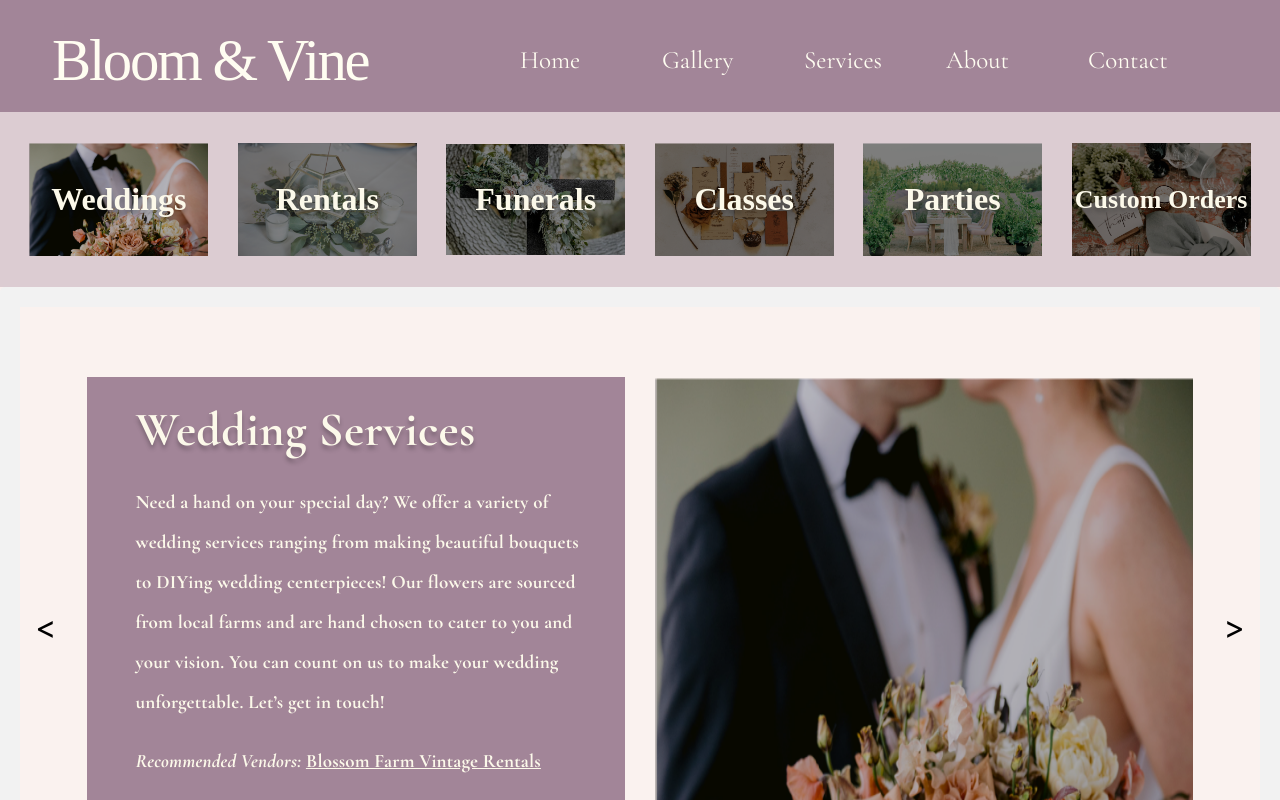
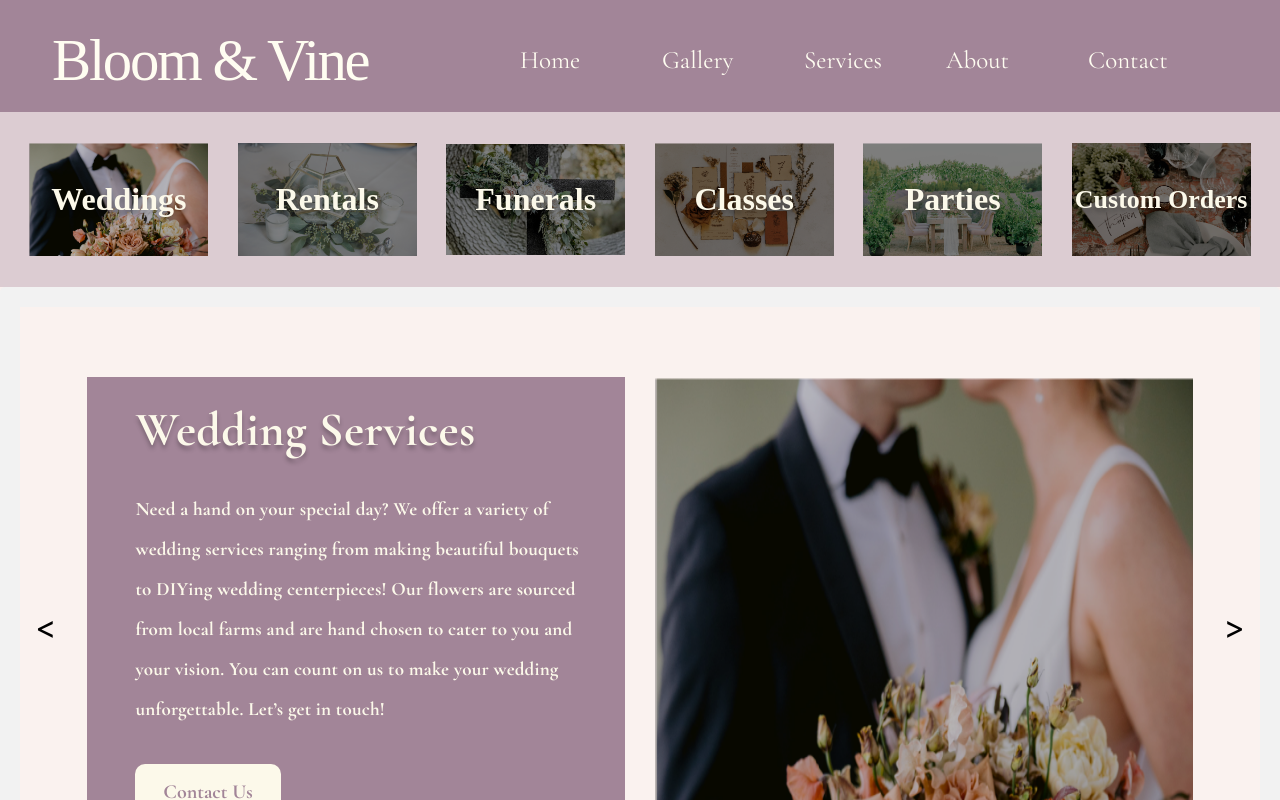
Before and after one commit to include-davis/bloom-and-vine, a React (Create React App) app in the folder bloom-and-vine/: page /services in a window 1280 px wide. Shown: the top 800 px of the page. Built offline with nearby package versions, Linux system fonts and the light colour scheme; a web font is replaced by a local one.

Commit message:
Added permanent scroll bar to the service description

```diff
--- a/bloom-and-vine/src/Components/serviceComponents/carousel.css
+++ b/bloom-and-vine/src/Components/serviceComponents/carousel.css
@@ -38,11 +38,16 @@
     max-width: 615px;
     height: 39vw;
     max-height: 503px;
-    overflow: scroll;
   }
-
+  #scrollText{
+    width: 100%;
+    height: 55%;
+    overflow-y:scroll;
+    margin-bottom: 20px;
+  }
   #servTitle{
     margin-left: 9%;
+    margin-bottom: 20px;
     color:rgba(252, 249, 234, 1);
     font-family: "Cormorant Garamond";
     font-size: 3em;
@@ -62,7 +67,6 @@
     line-height: 40px;
     letter-spacing: 0.01em;
     text-align: left;
-
   }
   #contactButton{
       display: flex;
@@ -83,3 +87,24 @@
   #recom{
     display: flex;
   }
+
+  #scrollText::-webkit-scrollbar {
+    -webkit-appearance: none;
+}
+
+#scrollText::-webkit-scrollbar:vertical {
+    width: 11px;
+}
+
+#scrollText::-webkit-scrollbar-thumb {
+    border-radius: 8px;
+    background-color: rgba(0, 0, 0, .5);
+}
+#scrollText::-webkit-scrollbar-track {
+  background-color: rgba(68, 78, 68, 0.993);
+  border-radius: 8px;
+
+}
+#scrollText::-webkit-scrollbar-corner {
+  background-color: rgba(162, 133, 152, 1);
+}
--- a/bloom-and-vine/src/Components/serviceComponents/carousel.js
+++ b/bloom-and-vine/src/Components/serviceComponents/carousel.js
@@ -67,11 +67,12 @@ const ServicesCarousel = (props) =>{
                     <div className="arrow" onClick= {previousImage} >&lt;</div>
 
                     <div id ="texts">
-                        <h1 id ="servTitle">{images[props.index].service}</h1>
-                        <p className ="servDesc">{images[props.index].description}</p>
+                          <h1 id ="servTitle">{images[props.index].service}</h1>
 
-                          <p className ="servDesc"> <em> Recommended Vendors:</em> <u>Blossom Farm Vintage Rentals</u> </p>
-
+                          <div id = "scrollText">
+                            <p className ="servDesc">{images[props.index].description}</p>
+                            <p className ="servDesc"> <em> Recommended Vendors:</em> <u>Blossom Farm Vintage Rentals</u> </p>
+                          </div>
                         <NavLink id = "contactButton"to="/Contact">
                           <div >Contact Us</div>
                         </NavLink>
```
